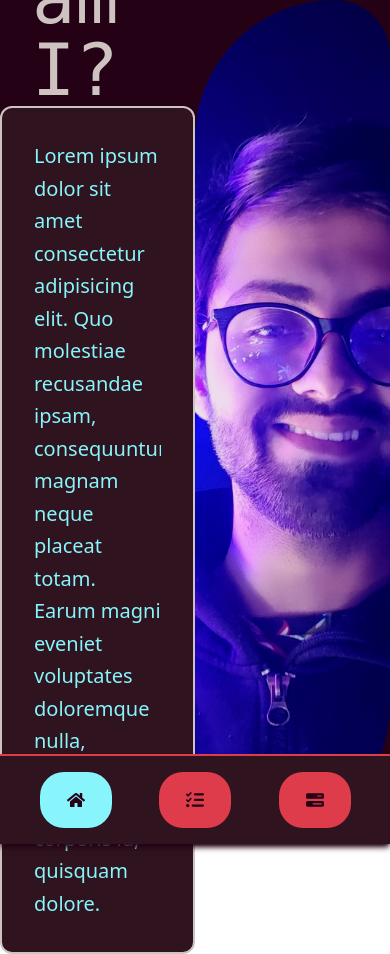
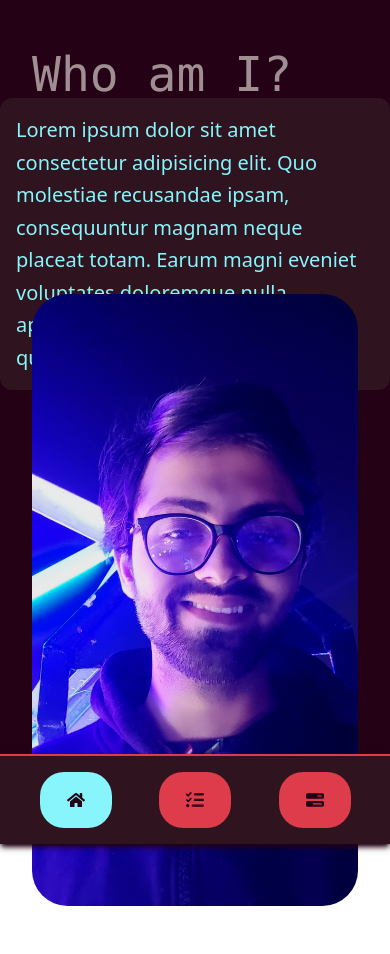
Before and after one commit to cliff-4/my-react-app, a React (Vite) app: page / in a window 390 px wide. Built offline with nearby package versions, Linux system fonts and the light colour scheme.

Commit message:
feat: added support for small screens

```diff
--- a/src/components/Home.tsx
+++ b/src/components/Home.tsx
@@ -6,20 +6,21 @@ const Content: string =
 
 const Home = () => {
   return (
-    <div className="flex flex-row justify-center min-h-screen">
+    <div className="flex flex-col md:flex-row justify-center min-h-screen">
       <FadeIn className="home-container text-pretty">
         <span
           className="
           pl-8
-          text-7xl font-mono
+          text-5xl mt-4 md:mt-0 md:text-7xl font-mono
           text-quinternary
+          animate-pulse
           "
         >
           Who am I?
         </span>
-        <div className="border-solid border-2 border-quinternary rounded-xl bg-quarternary">
+        <div className="md:border-solid md:border-2 md:border-quinternary rounded-xl bg-quarternary">
           <FadeIn delay="400">
-            <p className="text-tertiary text-xl leading-relaxed overflow-hidden m-8">
+            <p className="text-tertiary text-xl leading-relaxed overflow-hidden m-4 md:m-8">
               {Content}
             </p>
           </FadeIn>
@@ -28,10 +29,7 @@ const Home = () => {
       <FadeIn delay="200" className="home-container">
         <img
           className="
-          object-cover h-full
-          rounded-tl-[20vh] rounded-br-[20vh] rounded-tr-[8vh] rounded-bl-[8vh]
-          hover:rounded-tl-[8vh] hover:rounded-br-[8vh] hover:rounded-tr-[20vh] hover:rounded-bl-[20vh]
-          transition-all duration-200 ease-in-out
+          object-cover h-[80vh] lg:h-full p-8 sm:p-16 md:p-4 rounded-[8vh] -my-32
           "
           src={ImgSrc}
           alt="Aditya Mishra"
--- a/src/index.css
+++ b/src/index.css
@@ -24,7 +24,8 @@
       transition-all duration-200 scale-0 origin-left;
   }
   .home-container {
-    @apply w-[50vw] min-h-[100vh] max-h-[100vh]
+    @apply md:w-[50vw] md:min-h-[100vh] md:max-h-[100vh]
     flex flex-col justify-center
+    md:p-4 lg:p-8;
   }
 }
```
